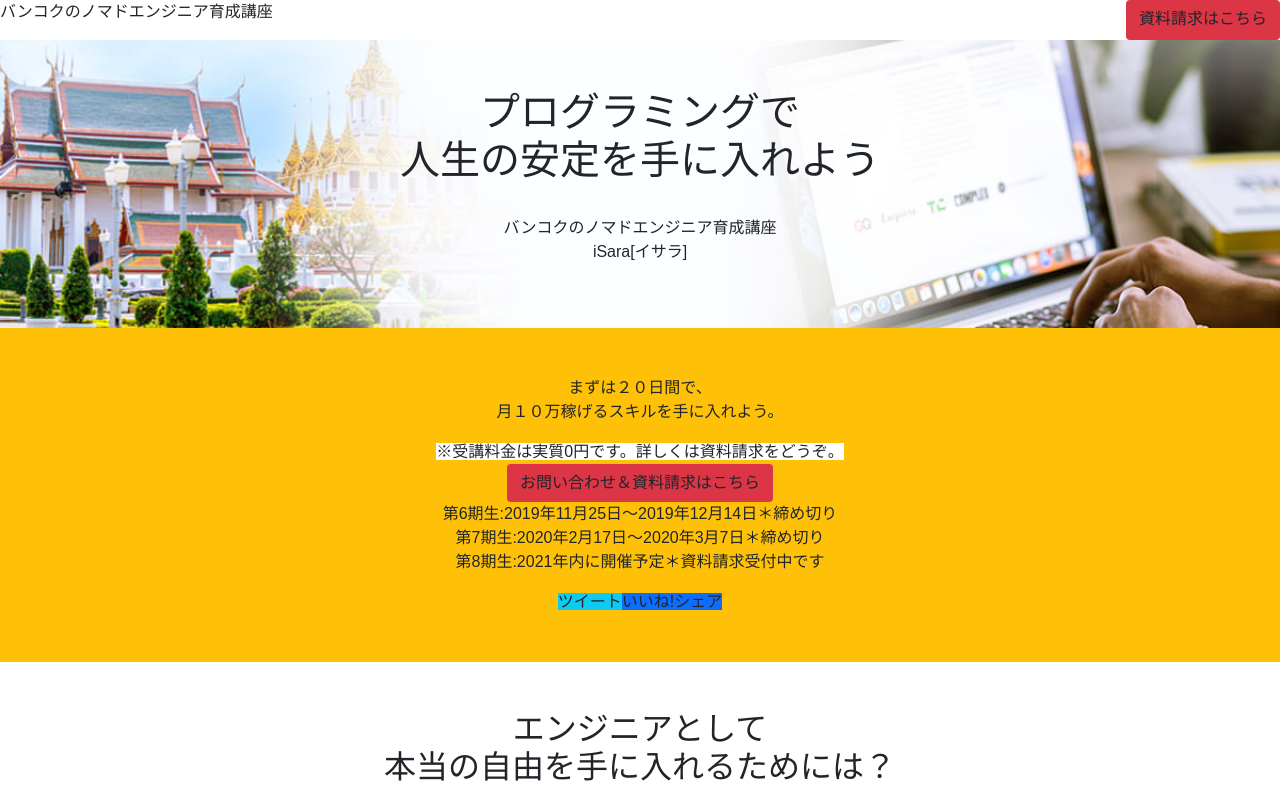
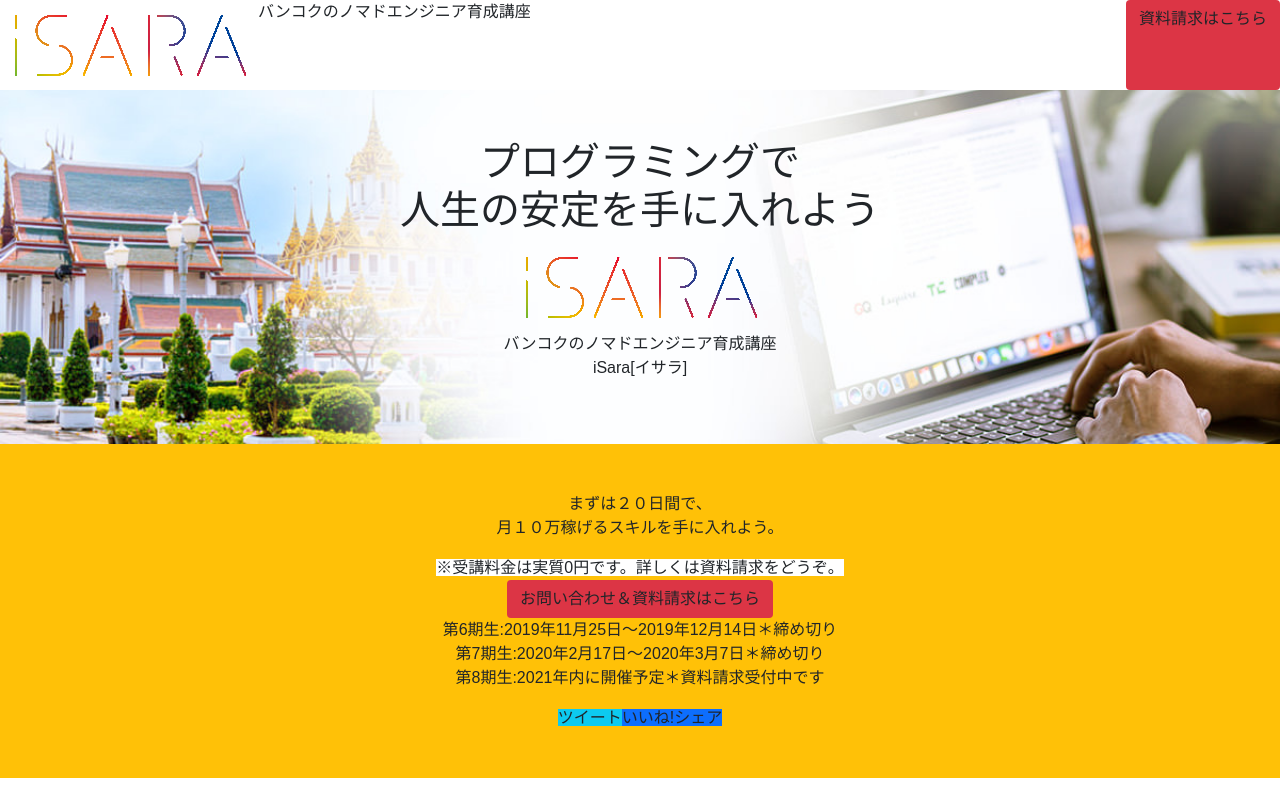
Before and after one commit to kamatagenta/isara, a plain HTML site: page isara.html in a window 1280 px wide. Shown: the top 792 px of the page. Drawn offline with nearby package versions, Linux system fonts and the light colour scheme; a script that the page names is missing; files whose address does not match are found by name.

Commit message:
Update isara.html

```diff
--- a/isara.html
+++ b/isara.html
@@ -12,14 +12,14 @@
 </head>
 <body>
   <header class="d-flex">
-    <img src="画像/isara/isaralogo.png" alt="">
+    <img src="isaralogo.png" alt="">
     <p class="header-side">バンコクのノマドエンジニア育成講座</p>
     <a class="btn header-btn bg-danger" href="">資料請求はこちら</a>
   </header>
 
   <div class="top p-5">
     <h1>プログラミングで<br>人生の安定を手に入れよう</h1>
-    <img src="画像/isara/isaralogo.png" alt="">
+    <img src="../isaralogo.png" alt="">
     <p>バンコクのノマドエンジニア育成講座<br>iSara[イサラ]</p>
   </div>
 
```
